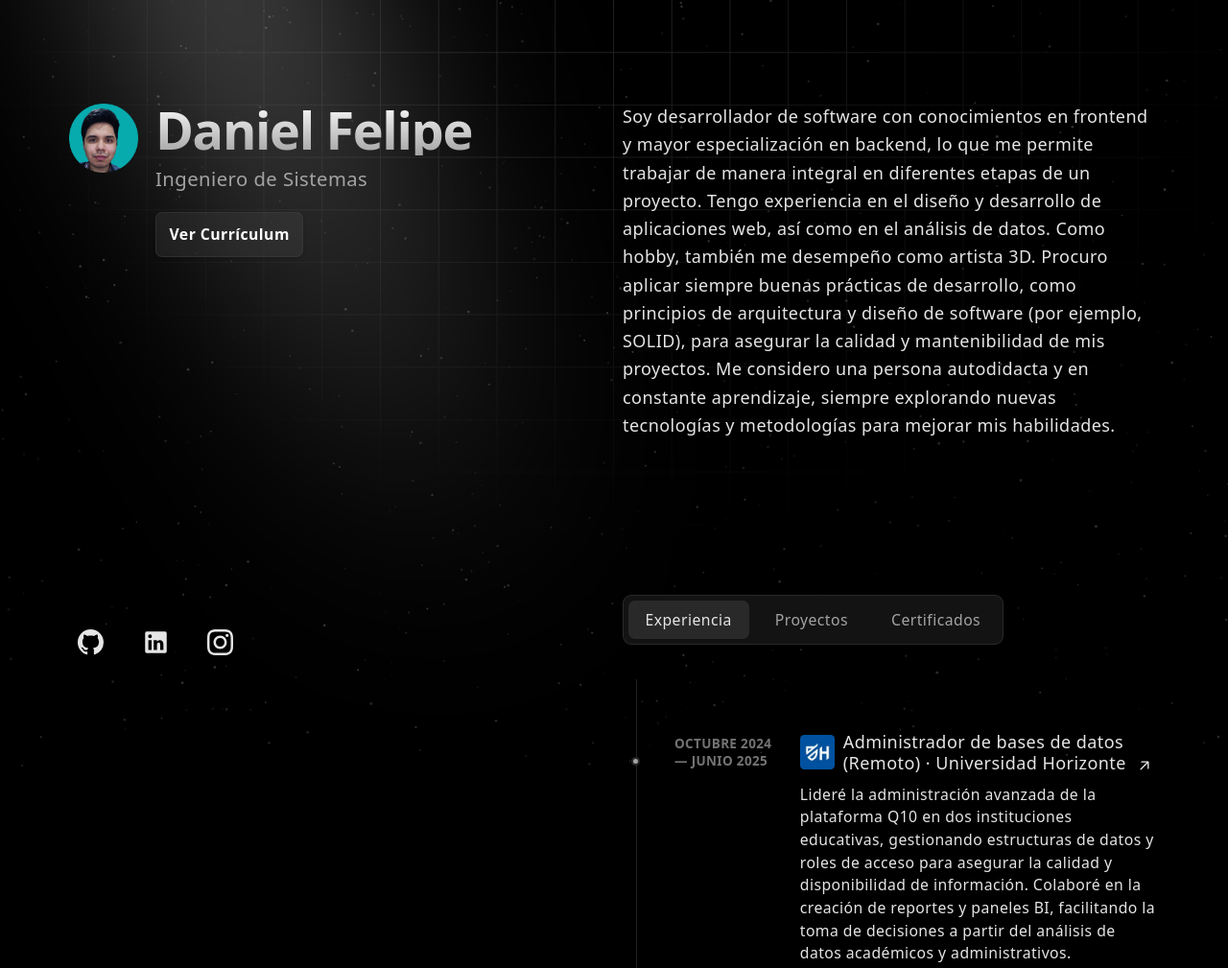
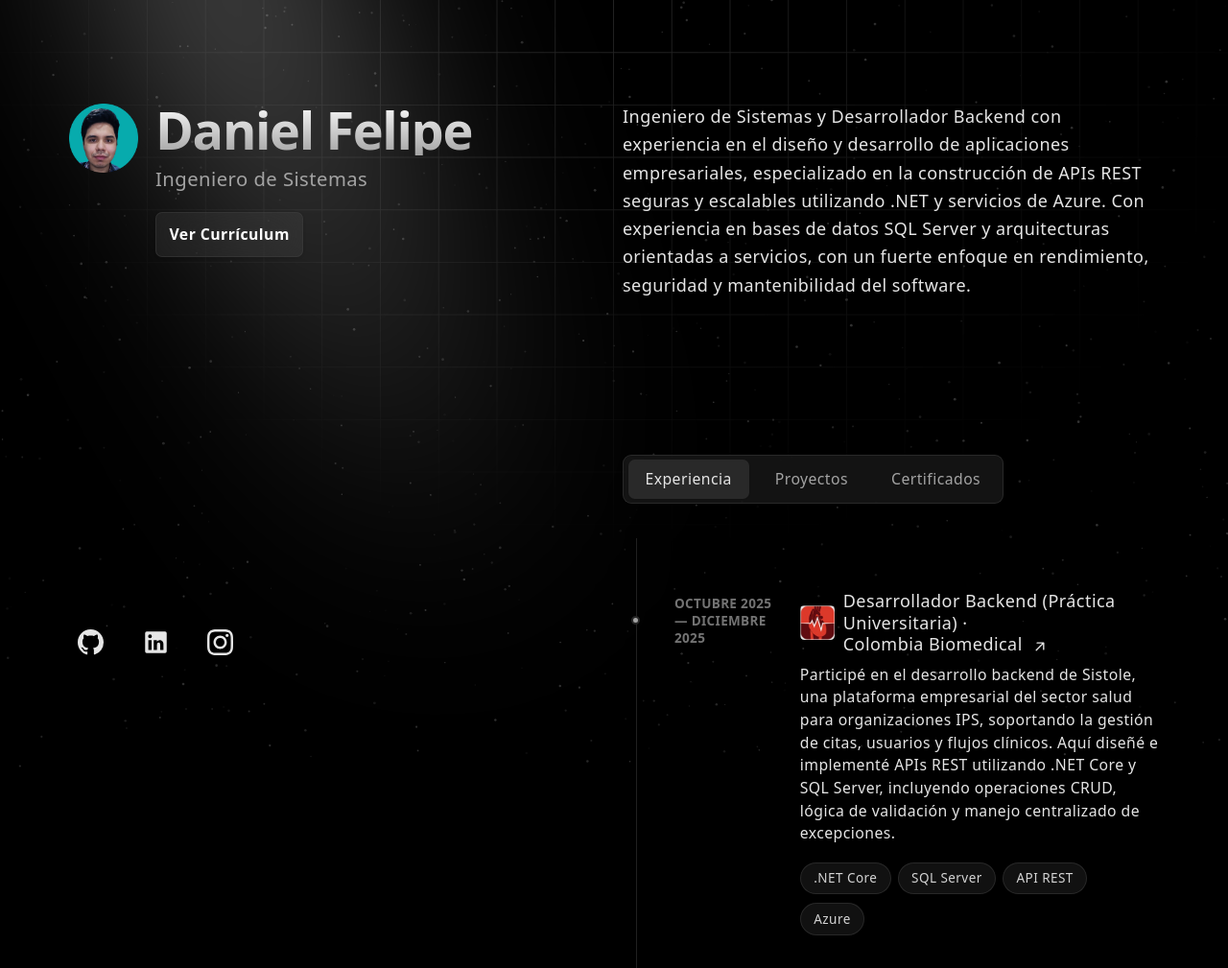
Before and after one commit to DanyFelipe/dev-portfolio, an Astro site: page / in a window 1280 px wide. Shown: the top 1009 px of the page at 96% size. Built offline with nearby package versions, Linux system fonts and the light colour scheme; Astro itself is replaced by a stand-in of ours.

Commit message:
Actualización de CV y experiencia laboral

```diff
--- a/src/data/experience.ts
+++ b/src/data/experience.ts
@@ -1,6 +1,21 @@
 import type { Props as ExperienceProp } from "../components/experience/props";
 
 export const EXPERIENCE: ExperienceProp[] = [
+  {
+    dates: "Octubre 2025 — Diciembre 2025",
+    title: "Desarrollador Backend (Práctica Universitaria)",
+    company: "Colombia Biomedical",
+    companyUrl: "https://sistole.co/",
+    description:
+      "Participé en el desarrollo backend de Sistole, una plataforma empresarial del sector salud para organizaciones IPS, soportando la gestión de citas, usuarios y flujos clínicos. Aquí diseñé e implementé APIs REST utilizando .NET Core y SQL Server, incluyendo operaciones CRUD, lógica de validación y manejo centralizado de excepciones.",
+    technologies: [
+      ".NET Core",
+      "SQL Server",
+      "API REST",
+      "Azure"
+    ],
+    logo: "/logos/sistole.jpg",
+  },
   {
     dates: "Octubre 2024 — Junio 2025",
     title: "Administrador de bases de datos (Remoto)",
--- a/src/pages/index.astro
+++ b/src/pages/index.astro
@@ -37,7 +37,7 @@ import Layout from "../layouts/Layout.astro";
 
               <a
                 data-ccursor
-                href="./CV - Daniel Felipe Pérez.pdf"
+                href="./CV-Daniel-Spanish.pdf"
                 target="_blank"
                 rel="noreferrer noopener"
                 class="inline-flex transition-all border-neutral-700 hover:border-opacity-0 border-opacity-50 shadow rounded-md border backdrop-blur-xl bg-neutral-400/10 px-3 py-2.5 items-center text-white font-semibold group p-2 text-sm gap-x-2 mt-4"
@@ -90,12 +90,7 @@ import Layout from "../layouts/Layout.astro";
             <div>
               <div class="mb-4 space-y-4">
                 <p>
-                  Soy desarrollador de software con conocimientos en frontend y mayor especialización en backend,
-                  lo que me permite trabajar de manera integral en diferentes etapas de un proyecto.
-                  Tengo experiencia en el diseño y desarrollo de aplicaciones web, así como en el análisis de datos.
-                  Como hobby, también me desempeño como artista 3D. Procuro aplicar siempre buenas prácticas de desarrollo,
-                  como principios de arquitectura y diseño de software (por ejemplo, SOLID), para asegurar la calidad y mantenibilidad
-                  de mis proyectos. Me considero una persona autodidacta y en constante aprendizaje, siempre explorando nuevas tecnologías y metodologías para mejorar mis habilidades.
+                  Ingeniero de Sistemas y Desarrollador Backend con experiencia en el diseño y desarrollo de aplicaciones empresariales, especializado en la construcción de APIs REST seguras y escalables utilizando .NET y servicios de Azure. Con experiencia en bases de datos SQL Server y arquitecturas orientadas a servicios, con un fuerte enfoque en rendimiento, seguridad y mantenibilidad del software.
                 </p>
               </div>
             </div>
@@ -120,7 +115,7 @@ import Layout from "../layouts/Layout.astro";
                 <!-- Experience Content -->
                 <div id="experience-content" class="tab-content">
                   <ol class="group/list space-y-12">
-                    {EXPERIENCE.map((experience, index) => (
+                    {EXPERIENCE.map((experience) => (
                       <li class="relative">
                         <!-- Timeline dot positioned relative to this experience -->
                         <div class="absolute left-[-45px] top-6 w-2 h-2 bg-neutral-400 rounded-full border-2 border-neutral-800 z-10"></div>
@@ -136,7 +131,7 @@ import Layout from "../layouts/Layout.astro";
                       aria-label="View Full Résumé"
                       target="_blank"
                       rel="noreferrer noopener"
-                      href="./CV - Daniel Felipe Pérez.pdf"
+                      href="./CV-Daniel-Spanish.pdf"
                     >
                       <span>
                         <span
@@ -177,7 +172,7 @@ import Layout from "../layouts/Layout.astro";
                 <!-- Studies Content (with timeline) -->
                 <div id="studies-content" class="tab-content hidden">
                   <ol class="group/list space-y-12">
-                    {STUDIES.map((study, index) => (
+                    {STUDIES.map((study) => (
                       <li class="relative">
                         <!-- Timeline dot positioned relative to this study -->
                         <div class="absolute left-[-45px] top-6 w-2 h-2 bg-neutral-400 rounded-full border-2 border-neutral-800 z-10"></div>
--- a/tsconfig.json
+++ b/tsconfig.json
@@ -1,5 +1,5 @@
 {
-  "extends": "astro/tsconfigs/strict",
+  "extends": "astro/tsconfigs/strictest",
   "compilerOptions": {
     "jsx": "react-jsx",
     "jsxImportSource": "react"
```
Also changed, not shown: public/logos/sistole.jpg (added), 2 other files.
